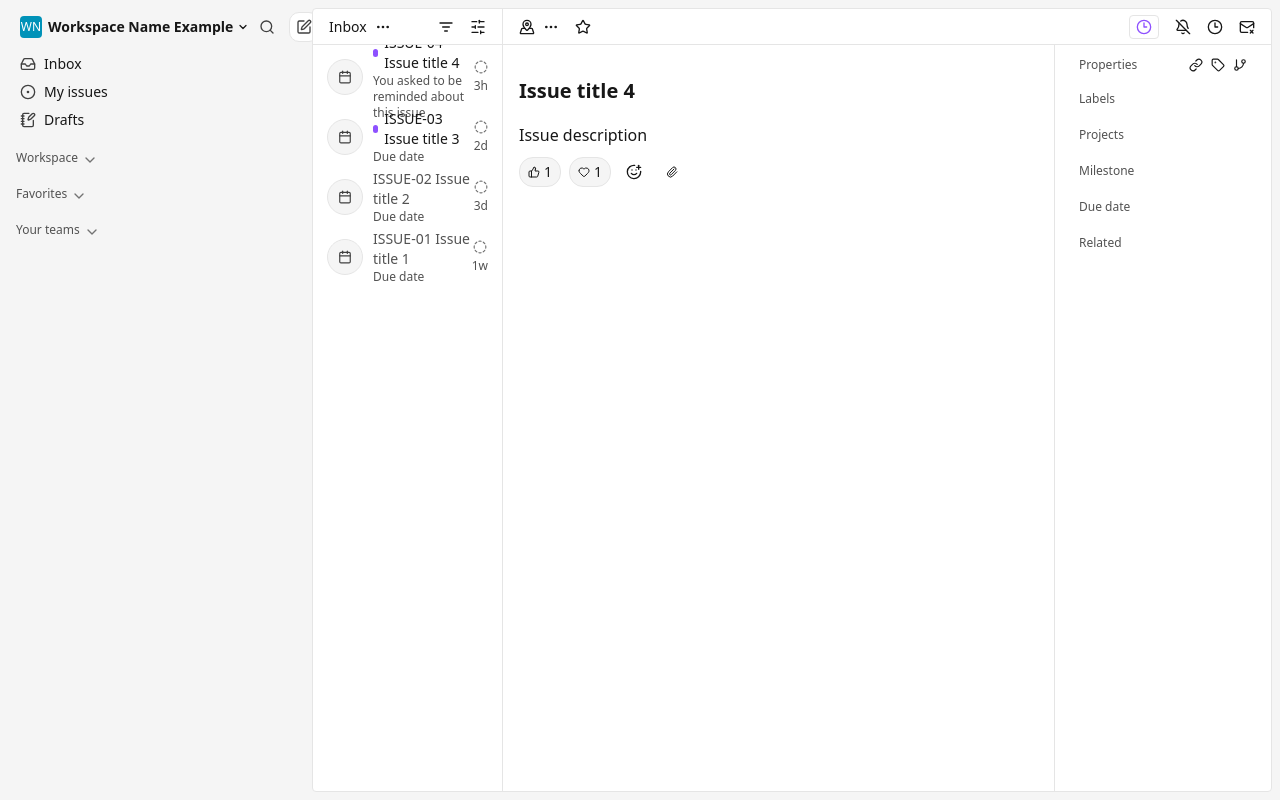
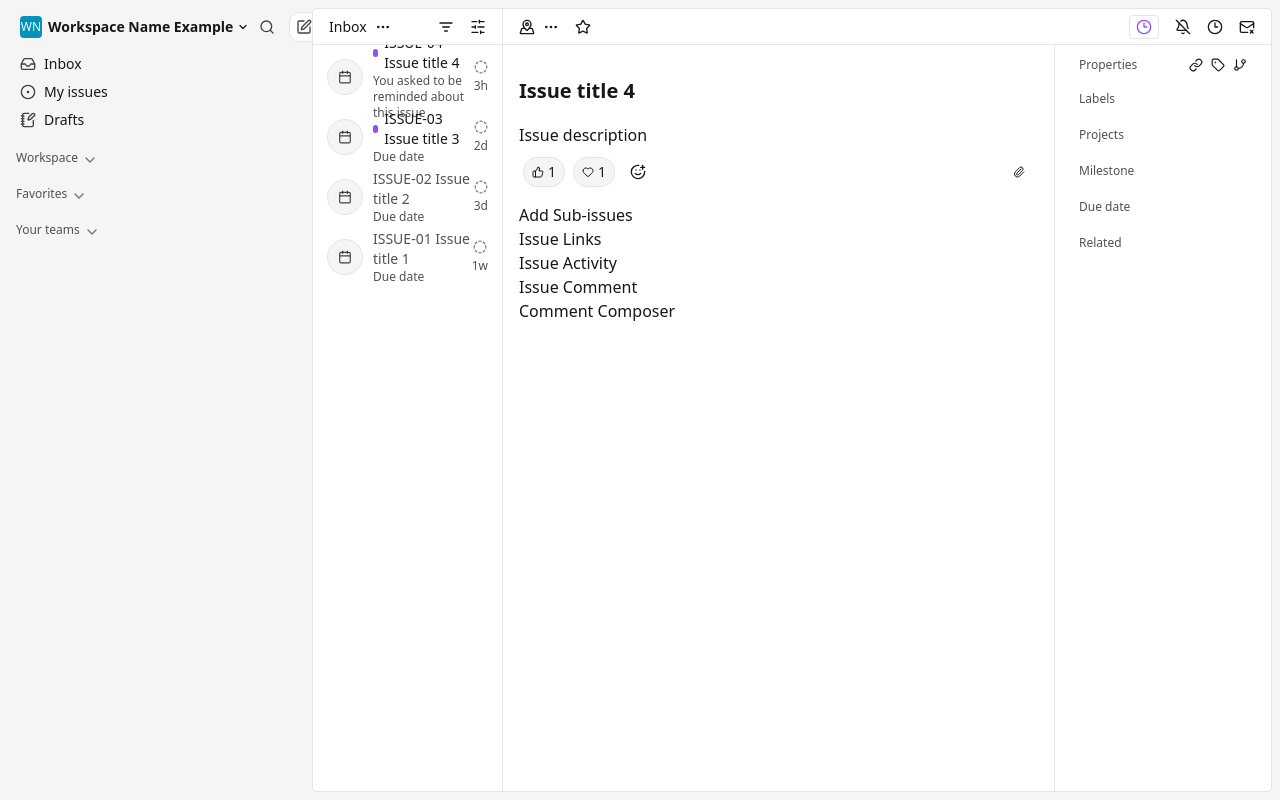
Before and after one commit to coding-wani/super-josefina, a Next.js app: page /inbox in a window 1280 px wide. Built offline with nearby package versions, Linux system fonts and the light colour scheme.

Commit message:
feat: further modularize IssueContent component by integrating additional sub-components for title, description, and file attachment, enhancing structure and user experience

```diff
--- a/src/app/inbox/components/IssueContent/IssueContent.tsx
+++ b/src/app/inbox/components/IssueContent/IssueContent.tsx
@@ -1,35 +1,30 @@
-import { colors } from "@/lib/colors";
 import IssueReactions from "./IssueReactions/IssueReactions";
-import { Paperclip } from "lucide-react";
+import AttachFileButton from "./AttachFileButton/AttachFileButton";
+import IssueTitle from "./IssueTitle/IssueTitle";
+import IssueDescription from "./IssueDescription/IssueDescription";
+import IssueSubIssues from "./IssueSubIssues/IssueSubIssues";
+import IssueActivity from "./IssueActivity/IssueActivity";
+import IssueLinks from "./IssueLinks/IssueLinks";
+import CommentComposer from "./CommentComposer/CommentComposer";
+import IssueComment from "./IssueComment/IssueComment";
 
 export default function IssueContent() {
   return (
-    <div className="h-full px-4 flex-1" aria-label="Issue content">
-      <div
-        className={`mt-8 mb-2 font-semibold text-xl ${colors.text.primary}`}
-        aria-label="Issue title"
-      >
-        Issue title 4
-      </div>
-      <div
-        className={`text-base pt-2.5 ${colors.text.primary}`}
-        aria-label="Issue description"
-      >
-        Issue description
-      </div>
-
+    <div aria-label="Issue content" className="h-full px-4 flex-1">
+      <IssueTitle />
+      <IssueDescription />
       <div
         aria-label="Issue footer"
-        className="flex items-center gap-2 pt-2.5 pb-4"
+        className="flex items-center justify-between gap-2 pt-2.5 pb-4 px-1"
       >
         <IssueReactions />
-        <div
-          aria-label="Attach images, files or videos button"
-          className={`flex items-center justify-center size-7.5 rounded-full hover:border hover:${colors.border.secondary} hover:${colors.bg.primary}`}
-        >
-          <Paperclip size={12} />
-        </div>
+        <AttachFileButton />
       </div>
+      <IssueSubIssues />
+      <IssueLinks />
+      <IssueActivity />
+      <IssueComment />
+      <CommentComposer />
     </div>
   );
 }
```
